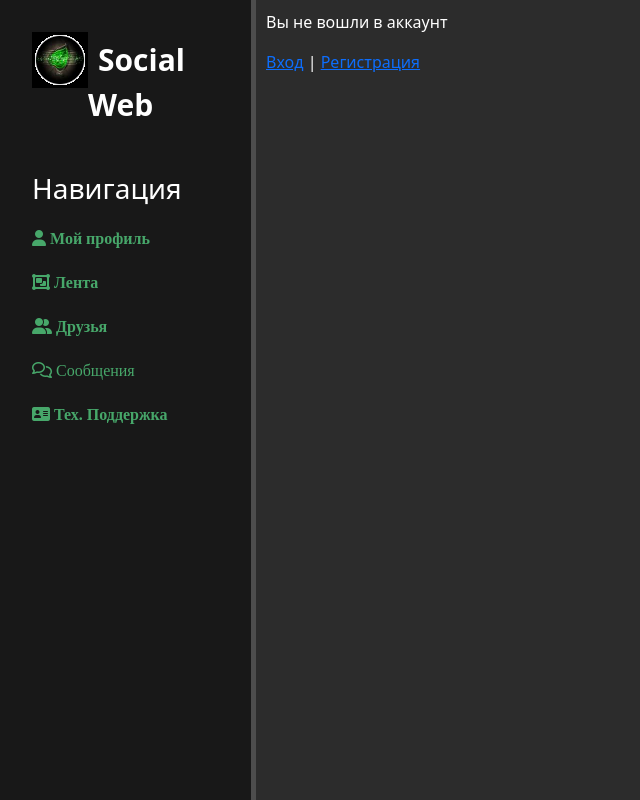
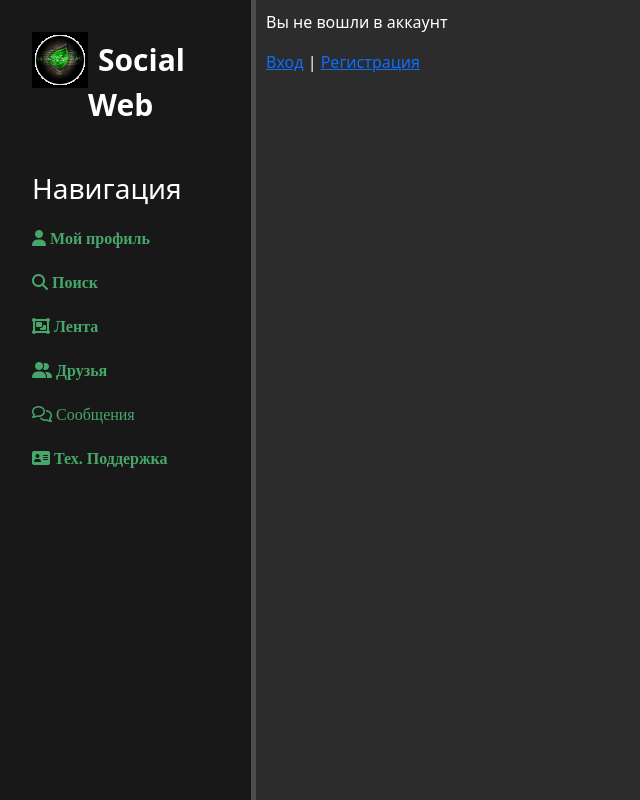
Before and after one commit to lishdaytra/social_web, a Django app: page / in a window 1280 px wide. Shown: the whole page, without its empty margins (0-640 px from the left). Run offline with Django 4.2, Linux system fonts and the light colour scheme; some libraries are stand-ins or nearby versions.

Commit message:
Add to navigationbar search button

```diff
--- a/templates/registration/_base.html
+++ b/templates/registration/_base.html
@@ -18,7 +18,8 @@
     <span class="logo">Social Web</span>
     <h3>Навигация</h3>
     <ul>
-      <li><a href=""<i class="fa-solid fa-user"></i> Мой профиль</a></li>
+      <li><a href="{% url 'home' %}"<i class="fa-solid fa-user"></i> Мой профиль</a></li>
+      <li><a href=""<i class="fa-solid fa-magnifying-glass"></i> Поиск</a></li>
       <li><a href=""<i class="fa-solid fa-object-group"></i> Лента</a></li>
       <li><a href=""<i class="fa-solid fa-user-group"></i> Друзья</a></li>
       <li><a href=""<i class="fa-regular fa-comments"></i> Сообщения</a></li>
--- a/users/models.py
+++ b/users/models.py
@@ -26,4 +26,5 @@ class CustomUser(AbstractUser):
     def __str__(self):
         return self.email
 
+
 # Create your models here.
```
